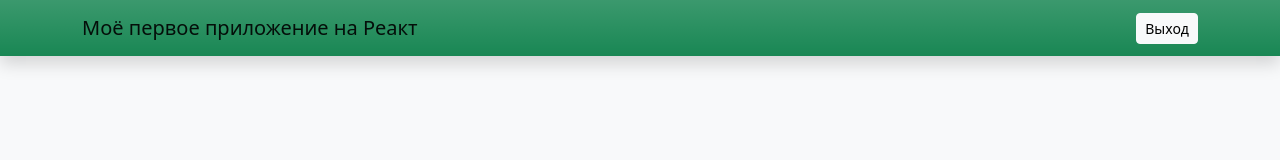
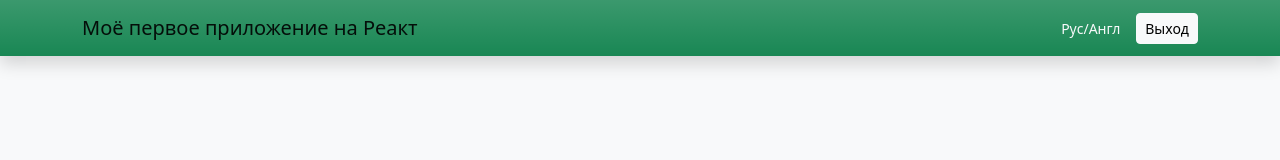
Before and after one commit to hexletart/hexlet-chat-js-react, a React (Create React App) app in the folder frontend/: page /login in a window 1280 px wide. Shown: the top 160 px of the page. Built offline with nearby package versions, Linux system fonts and the light colour scheme; sample sign-in values are in the browser's storage.

Commit message:
added language switch in app

```diff
--- a/frontend/src/components/Frame.jsx
+++ b/frontend/src/components/Frame.jsx
@@ -1,28 +1,39 @@
 import React from 'react';
 import { useDispatch } from 'react-redux';
 import { useTranslation } from 'react-i18next';
-import { Container, Navbar, Button } from 'react-bootstrap';
+import { ButtonToolbar, ButtonGroup, Container, Navbar, Button } from 'react-bootstrap';
 import { actions as authedActions } from '../slices/authedSlice';
 
 import useAuthHook from '../hooks/authHook';
 import paths from '../paths';
 import ToastsBase from './toasts/ToastsBase';
 
-const ExitButton = () => {
+const NavButtons = () => {
   const dispatch = useDispatch();
-  const { t } = useTranslation();
+  const { t, i18n } = useTranslation();
   const auth = useAuthHook();
   const handleLogout = () => {
     console.log('from logout by frame');
     dispatch(authedActions.loggedOut());
     auth.logout();
   };
-  return (
-    auth.loggedIn
-      ? (
+
+  const switchLanguage = () => {
+    i18n.changeLanguage(i18n.language === 'ru' ? 'en' : 'ru');
+  };
+
+  const buttons = (
+    <ButtonToolbar aria-label="Toolbar with button groups">
+      <ButtonGroup className="me-2" aria-label="Second group">
+        <Button variant="outline-light" className="border-0" onClick={switchLanguage} size="sm">{t('appFrame.navbar.buttons.switchLanguage')}</Button>
+      </ButtonGroup>
+      <ButtonGroup aria-label="Third group">
         <Button variant="light" size="sm" onClick={handleLogout}>{t('appFrame.navbar.buttons.output')}</Button>
-      ) : null
+      </ButtonGroup>
+    </ButtonToolbar>
   );
+
+  return auth.loggedIn ? buttons : null;
 };
 
 const Frame = ({ children }) => {
@@ -32,7 +43,7 @@ const Frame = ({ children }) => {
       <Navbar className="bg-success bg-gradient shadow">
         <Container className="flex-wrap">
           <Navbar.Brand className="text-wrap" href={paths.main}>{t('appFrame.navbar.appName')}</Navbar.Brand>
-          <ExitButton />
+          <NavButtons />
         </Container>
       </Navbar>
       <ToastsBase />
--- a/frontend/src/locales/en.js
+++ b/frontend/src/locales/en.js
@@ -5,6 +5,7 @@ export default {
         appName: 'My first React App',
         buttons: {
           output: 'Output',
+          switchLanguage: 'En/Ru',
         },
       },
     },
--- a/frontend/src/locales/ru.js
+++ b/frontend/src/locales/ru.js
@@ -5,6 +5,7 @@ export default {
         appName: 'Моё первое приложение на Реакт',
         buttons: {
           output: 'Выход',
+          switchLanguage: 'Рус/Англ',
         },
       },
     },
```
